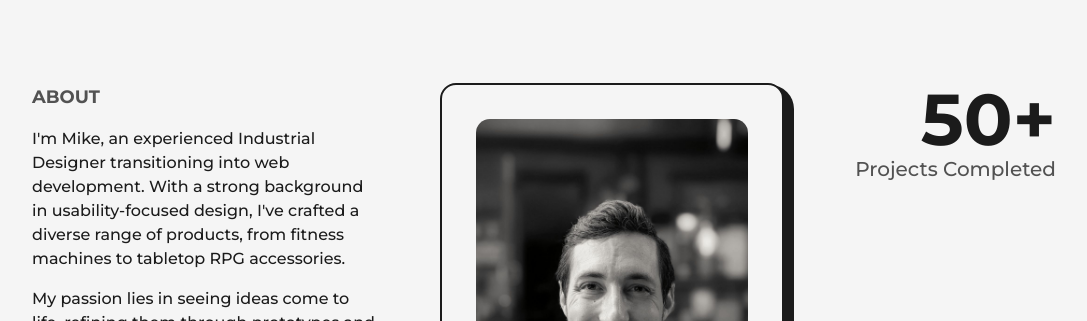
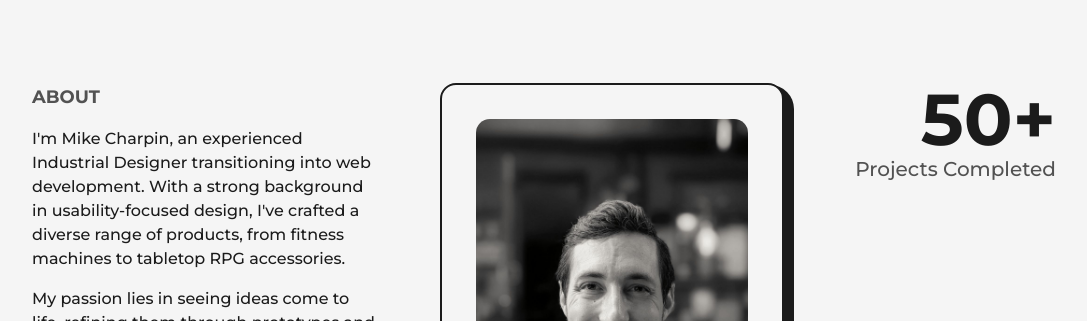
Before and after one commit to DeadChannelDice/nextJS-portfolio, a Next.js app: page / in a window 1280 px wide. Shown: the part 1360-1681 px from the top of the page, without its empty margins (96-1183 px from the left). Built offline with nearby package versions, Linux system fonts and the light colour scheme.

Commit message:
Added mytlast name to my bio.

```diff
--- a/src/components/About.js
+++ b/src/components/About.js
@@ -46,7 +46,7 @@ const AnimatedNumbers = ({value}) => {
                     <div className='col-span-3 flex flex-col items-start justify-start xl:col-span-4 md:order-2 md:col-span-8'>
                         <h2 className='mb-4 text-lg font-bold uppercase text-dark/75 dark:text-light'>About</h2>
                         <p className='font-medium'>
-                        I&apos;m Mike, an experienced Industrial Designer transitioning into web development. With a strong background in usability-focused design, I&apos;ve crafted a diverse range of products, from fitness machines to tabletop RPG accessories.
+                        I&apos;m Mike Charpin, an experienced Industrial Designer transitioning into web development. With a strong background in usability-focused design, I&apos;ve crafted a diverse range of products, from fitness machines to tabletop RPG accessories.
                         </p>
                         <p className='my-4 font-medium'>
                         My passion lies in seeing ideas come to life, refining them through prototypes and user feedback, and ultimately making a positive impact on people&apos;s lives. I&apos;m known for my resourcefulness, tackling challenges head-on, and knowing when to seek expertise. I approach problem-solving with research, rapid prototyping, and a commitment to user-centered solutions.
```
